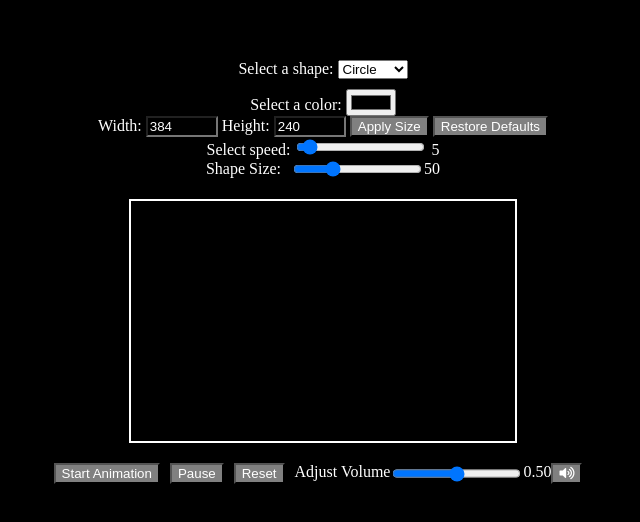
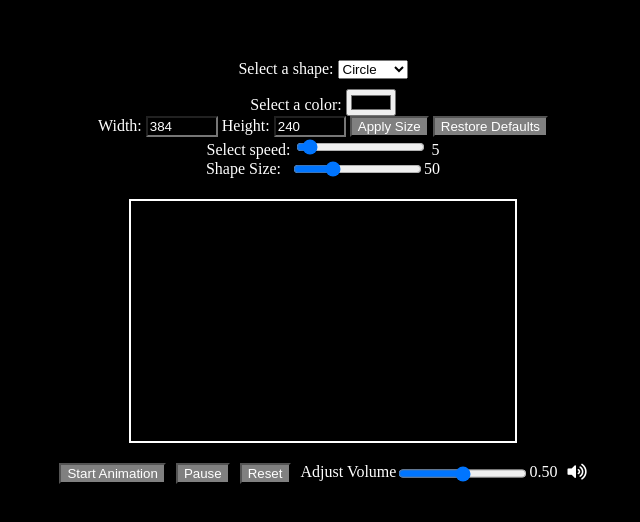
Before and after one commit to ConnorSpendlove/Physics-Sandbox, a plain HTML site: page index.html in a window 1280 px wide. Shown: the part 128-650 px from the top of the page, without its empty margins (317-957 px from the left). Drawn offline with Linux system fonts and the light colour scheme.

Commit message:
made mute button not a button

```diff
--- a/assets/css/styles.css
+++ b/assets/css/styles.css
@@ -149,3 +149,20 @@ button:hover {
     margin-right: 10px;
     color: var(--white-color);
   }
+
+  /* Style the mute button */
+#muteButton {
+    cursor: pointer;
+    display: inline-block; /* Ensure it takes up space */
+    margin-left: 10px;
+}
+
+#muteIcon {
+    font-size: 17px;
+    color: #ffffff;
+}
+
+#muteIcon:hover {
+    color:aqua;
+    transition: ease-in-out 0.2s;
+}
--- a/index.html
+++ b/index.html
@@ -50,9 +50,10 @@
             <input type="range" id="volumeSlider" min="0" max="1" step="0.01" value="0.5">
             <span id="volumeDisplay">0.50</span>
             <!-- HTML for the mute button using Font Awesome -->
-            <button id="muteButton">
+            <!-- Remove the button element and directly place the icon -->
+            <div id="muteButton">
                 <i id="muteIcon" class="fas fa-volume-up"></i>
-            </button>
+            </div>
         </div>
     </div>
 
```
